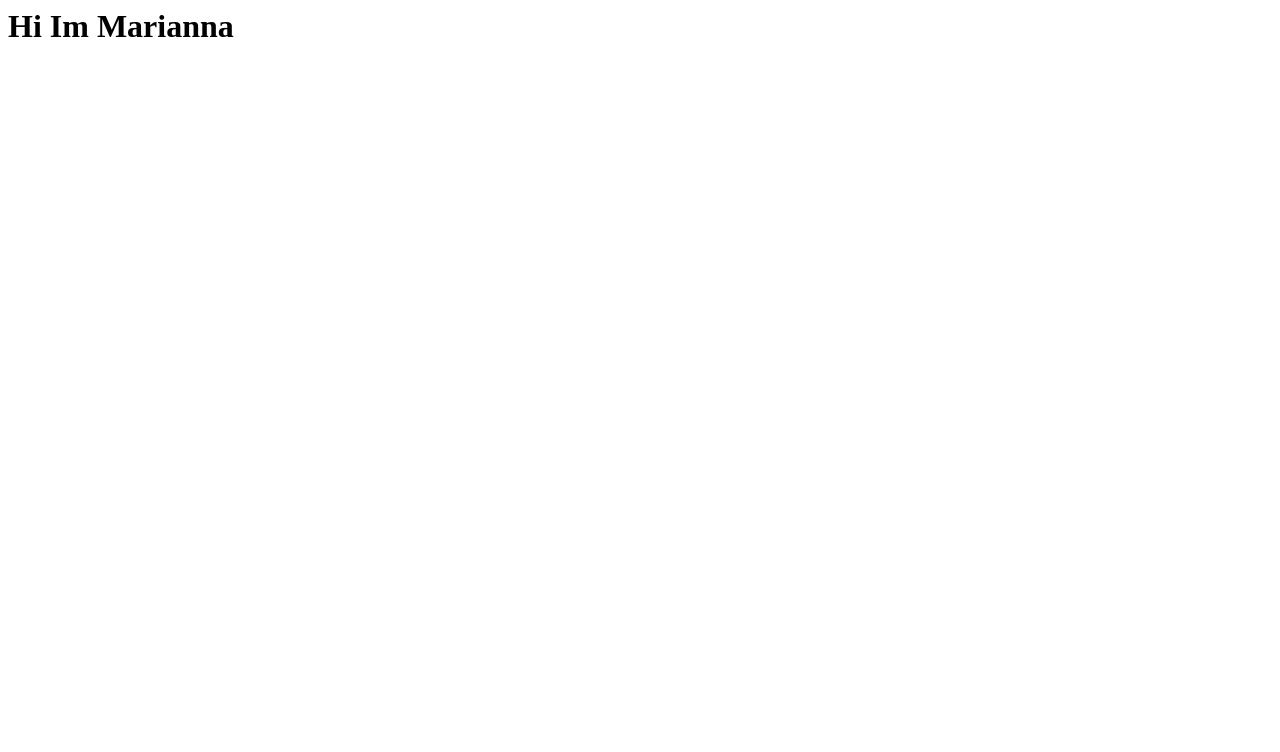
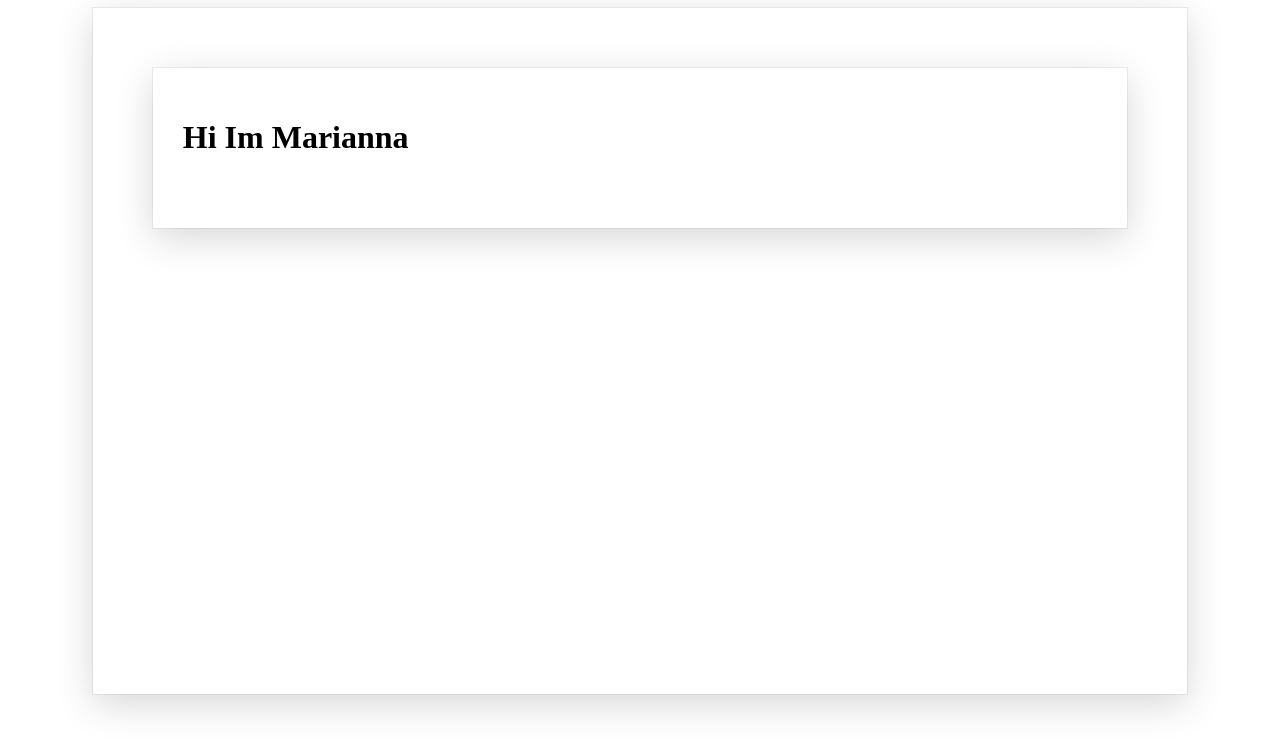
Before and after one commit to marysiaszcz/my-profile, a plain HTML site: page index.html in a window 1280 px wide. Drawn offline with Linux system fonts and the light colour scheme.

Commit message:
Add files via upload

```diff
--- a/index.html
+++ b/index.html
@@ -1,10 +1,13 @@
 <html>
 <head>
-
+<link rel="stylesheet" href="style.css">
 </head>
 
 <body>
-<h1> Hi Im Marianna</h1>
+<div class="container">
+	<div class="white_box"><h1> Hi Im Marianna</h1>
+	<div>
+</div>
 
 
 
--- a/style.css
+++ b/style.css
@@ -0,0 +1,13 @@
+.container {
+	padding:10px;
+	width:85%;
+	height:85%;
+	margin: auto;
+	box-shadow: rgba(0, 0, 0, 0.16) 0px 10px 36px 0px, rgba(0, 0, 0, 0.06) 0px 0px 0px 1px;
+}
+.white_box {
+	padding:30px;
+	height:100px;
+	margin:50 50;
+	box-shadow: rgba(0, 0, 0, 0.16) 0px 10px 36px 0px, rgba(0, 0, 0, 0.06) 0px 0px 0px 1px;
+}
```
